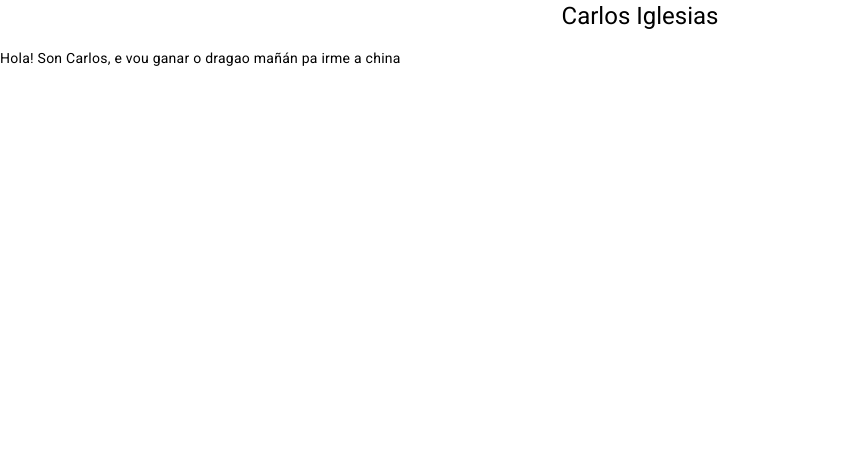
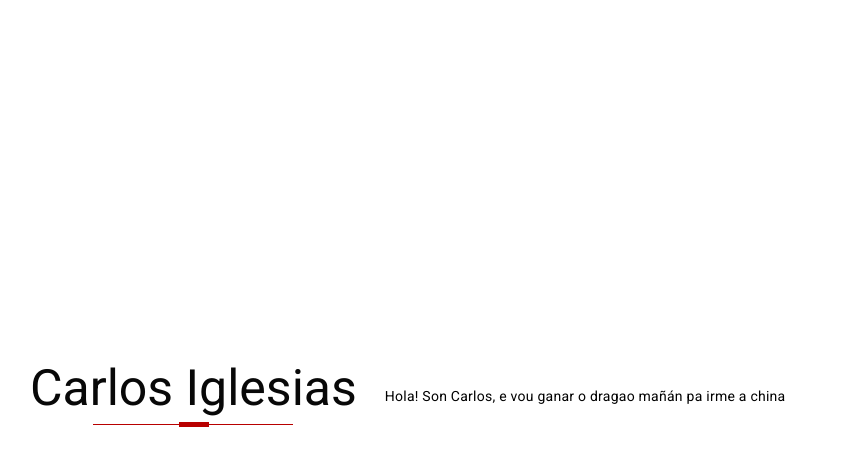
Before and after one commit to carlosiglesias1/carlosiglesias1.github.io, an Angular app: page /welcome in a window 1280 px wide. Shown: the top 466 px of the page, without its empty margins (0-847 px from the left). Built offline with nearby package versions, Linux system fonts and the light colour scheme.

Commit message:
trying layout distribution

```diff
--- a/src/app/app-routing.module.ts
+++ b/src/app/app-routing.module.ts
@@ -3,8 +3,9 @@ import { RouterModule, Routes } from '@angular/router';
 import { PresentationComponent } from './presentation/presentation.component';
 
 const routes: Routes = [
-  {path: '', redirectTo: '/welcome', pathMatch: 'full'},
-  {path: 'welcome', component: PresentationComponent }
+  { path: '', redirectTo: '/welcome', pathMatch: 'full' },
+  { path: '**', component: PresentationComponent },
+  { path: 'welcome', component: PresentationComponent }
 ];
 
 @NgModule({
--- a/src/app/app.component.css
+++ b/src/app/app.component.css
@@ -1,4 +1,56 @@
-.main-title{
-    width: 100%;
+.app-content {
+    display: flex;
+    height: calc(100% - 7px);
+    padding: 5px 2px 2px;
+    width: calc(100% - 4px);
+}
+
+.left-side {
+    align-content: center;
+    width: 30%;
+}
+
+.main-title {
+    color: #080808;
+    font-weight: 300;
+    font-size: 40px;
+    margin-top: 10px;
+    position: relative;
     text-align: center;
+    -webkit-transition: all 0.4s ease 0s;
+    -o-transition: all 0.4s ease 0s;
+    transition: all 0.4s ease 0s;
 }
+
+.main-title h1 {
+    font-size: 50px;
+}
+
+.main-title h1:before {
+    width: 30px;
+    height: 5px;
+    display: block;
+    content: "";
+    position: absolute;
+    bottom: -2px;
+    left: 50%;
+    margin-left: -14px;
+    background-color: #b80000;
+}
+
+.main-title h1:after {
+    width: 200px;
+    height: 1px;
+    display: block;
+    content: "";
+    position: relative;
+    margin-top: 20px;
+    left: 50%;
+    margin-left: -100px;
+    background-color: #b80000;
+}
+
+.content{
+    align-content: center;
+    flex-grow: 1;
+}
--- a/src/app/app.component.html
+++ b/src/app/app.component.html
@@ -1,4 +1,14 @@
+<div class="app-content">
 
-<h1 class="main-title">Carlos Iglesias</h1>
+  <div class="left-side">
 
-<router-outlet></router-outlet>
+    <div class="main-title">
+      <h1>Carlos Iglesias</h1>
+    </div>
+
+  </div>
+
+  <div class="content">
+    <router-outlet></router-outlet>
+  </div>
+</div>
```
Also changed, not shown: 4 other files (tests, documents, lock files or other folders).
